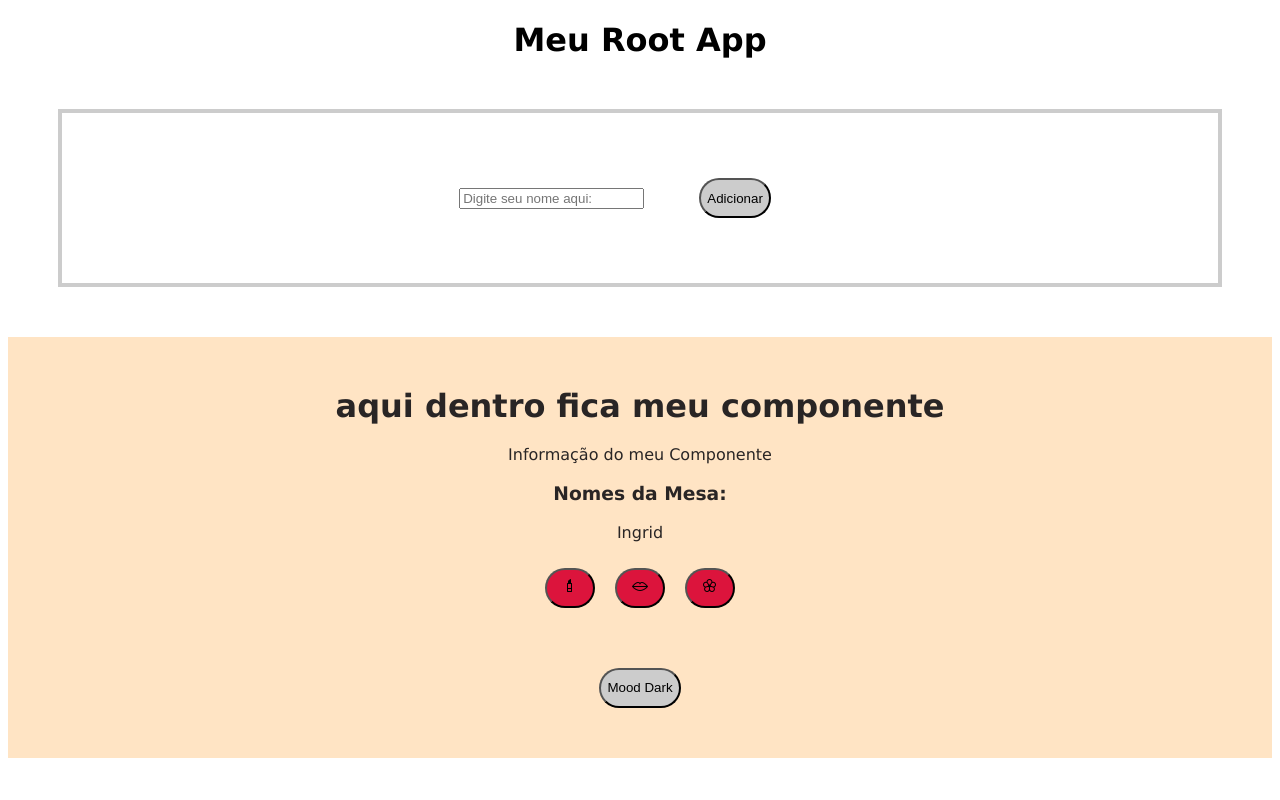
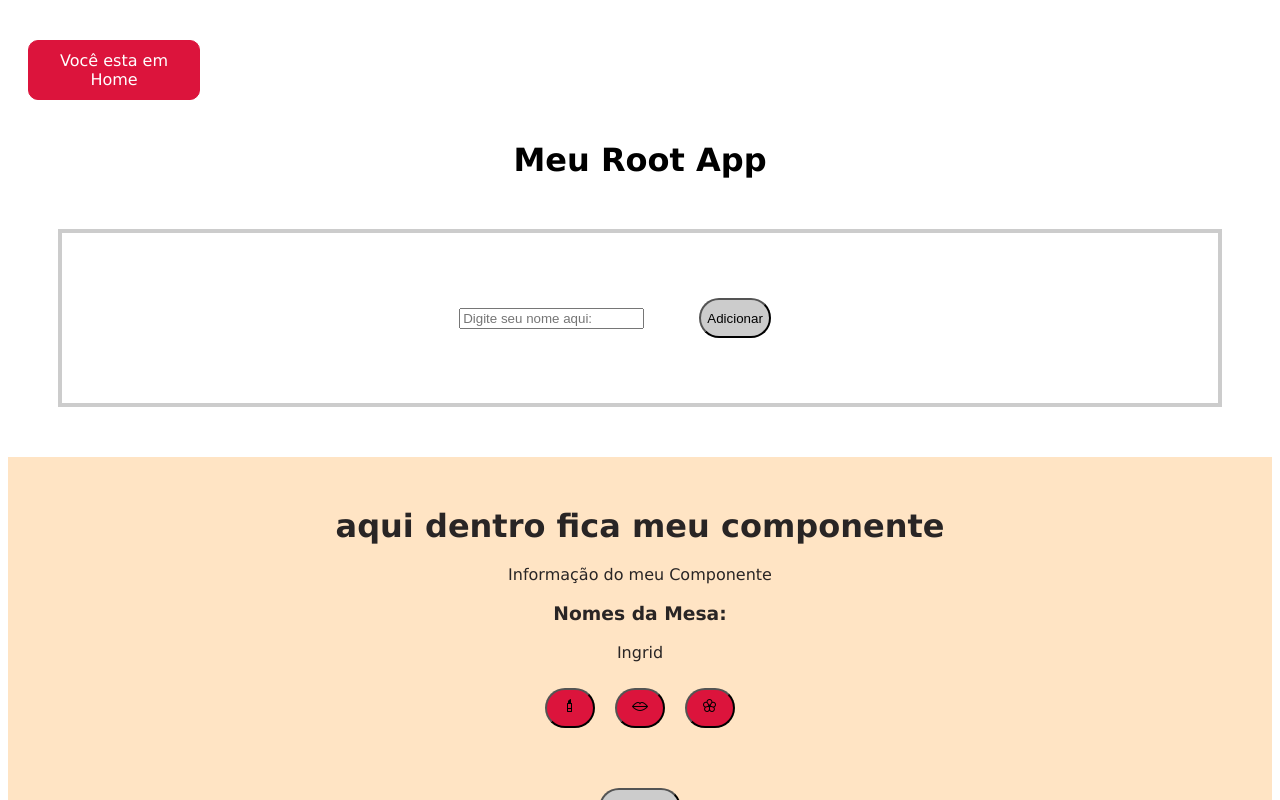
Before and after one commit to dihlopees/vueEstudos, a Vue app: page / in a window 1280 px wide. Both pictures are taken after a click on the button "Mostrar Render". Shown: the top 800 px of the page. Built offline with nearby package versions, Linux system fonts and the light colour scheme.

Commit message:
instalado router, iniciado rotas, criando novas paginas

```diff
--- a/src/App.vue
+++ b/src/App.vue
@@ -1,96 +1,34 @@
 <template>
-  <div>
-    <h1>{{ title }}</h1>
+  <div class="nav">
+  <router-link to="/">Você esta em Home</router-link>
 
-    <div class="input">
-      <input v-model="campo" placeholder="Digite seu nome aqui:" /> {{ aviso }}
-
-      <button @click="pushLista">Adicionar</button>
-    </div>
-
-    <div v-if="showRender">
-      <renderizar :text="text" :items="items" />
-    </div>
-
-    <div class="botao">
-      <button @click="mostrarRender">{{ nomeBotao }}</button>
-    </div>
   </div>
+  <router-view />
 </template>
 
 <script>
-import renderizar from "./components/renderizar_compo.vue";
-
 export default {
   name: "App",
-  components: { renderizar },
-  data() {
-    return {
-      title: "Meu Root App",
-      text: "Informação do meu Componente",
-      showRender: false,
-      nomeBotao: "Mostrar Render",
-      items: ["Ingrid"],
-      campo: "",
-      aviso: "",
-      timer: null,
-    };
-  },
-  methods: {
-    mostrarRender() {
-      this.showRender = !this.showRender;
-
-      if (this.showRender == true) {
-        this.nomeBotao = "Esconder Render";
-      } else {
-        this.nomeBotao = "Mostrar Render";
-      }
-    },
-    pushLista() {
-      if (this.campo.length > 3) {
-        this.items.push(this.campo);
-        alert("Nome adicionado com sucesso");
-      } else {
-        alert("Informe um nome com mais de 3 letras");
-      }
-
-      this.campo = "";
-    },
-    setarTime() {
-      this.aviso = "Aguardando..";
-    },
-  },
-  watch: {
-    campo() {
-      this.aviso = "Digitando...";
-
-      if (this.timer != null) {
-        clearTimeout(this.timer);
-      }
-
-      this.timer = setTimeout(this.setarTime, 1000);
-    },
-  },
 };
 </script>
 
 <style scope>
-#app {
-  font-family: "Lucida Sans", "Lucida Sans Regular", "Lucida Grande",
-    "Lucida Sans Unicode", Geneva, Verdana, sans-serif;
-  text-align: center;
+.nav a{
+  text-decoration: none;
+  border-radius: 10px;
+  color:white;
+  border: 1px solid crimson;
+  padding: 10px;
+  background-color: crimson;
+  width: 150px;
+
+}
+.nav{
+  margin-top:20px;
+  padding: 20px;
+  display: grid;
+  grid-template-columns: repeat(2,50%);
+
 }
 
-.input {
-  border: solid 4px #ccc;
-  margin: 50px;
-  padding: 15px;
-}
-
-button {
-  height: 40px;
-  border-radius: 30px;
-  margin: 50px;
-  background-color: #ccc;
-}
 </style>
--- a/src/components/renderizar_compo.vue
+++ b/src/components/renderizar_compo.vue
@@ -1,16 +1,15 @@
 <template>
-  <div class="backdroop"  >
-    <div class="modal" :class="{dark}"  >
+  <div class="backdroop">
+    <div class="modal" :class="{ dark }">
       <h1>{{ title }}</h1>
       <p>{{ text }}</p>
 
-        <h3> Nomes da Mesa:</h3>
-        <div v-for="item in items" :key="item.items">
+      <h3>Nomes da Mesa:</h3>
+      <div v-for="item in items" :key="item.items">
+        <p>{{ item }}</p>
+      </div>
 
-        <p> {{item}}</p>
-        </div>
-
-      <div class="iconeRedondos" :class="{dark}">
+      <div class="iconeRedondos" :class="{ dark }">
         <button @click="comprar">
           <img src="../assets/imagens/batom.png" />
         </button>
@@ -25,8 +24,6 @@
       <div>
         <button @click="mudarTheme">Mood Dark</button>
       </div>
-
-
     </div>
   </div>
 </template>
@@ -37,15 +34,14 @@ export default {
   data() {
     return {
       title: "aqui dentro fica meu componente",
-      dark:false,
-
-    }
+      dark: false,
+    };
   },
-  methods:{
-    mudarTheme(){
-      this.dark = !this.dark
-    }
-  }
+  methods: {
+    mudarTheme() {
+      this.dark = !this.dark;
+    },
+  },
 };
 </script>
 
@@ -53,7 +49,6 @@ export default {
 .modal {
   background-color: bisque;
   color: rgb(41, 37, 37);
-
 }
 
 .modal h1 {
@@ -67,11 +62,9 @@ export default {
   background-color: crimson;
 }
 
-
-.dark{
+.dark {
   background-color: black;
   color: white;
-
 }
 
 .dark button {
--- a/src/main.js
+++ b/src/main.js
@@ -1,4 +1,5 @@
 import { createApp } from 'vue'
 import App from './App.vue'
+import router from './router'
 
-createApp(App).mount('#app')
+createApp(App).use(router).mount('#app')
--- /dev/null
+++ b/src/pages/Home-page.vue
@@ -0,0 +1,96 @@
+<template>
+  <div>
+    <h1>{{ title }}</h1>
+
+    <div class="input">
+      <input v-model="campo" placeholder="Digite seu nome aqui:" /> {{ aviso }}
+
+      <button @click="pushLista">Adicionar</button>
+    </div>
+
+    <div v-if="showRender">
+      <renderizar :text="text" :items="items" />
+    </div>
+
+    <div class="botao">
+      <button @click="mostrarRender">{{ nomeBotao }}</button>
+    </div>
+  </div>
+</template>
+
+<script>
+import renderizar from "../components/renderizar_compo.vue";
+
+export default {
+  name: "Home-page",
+  components: { renderizar },
+  data() {
+    return {
+      title: "Meu Root App",
+      text: "Informação do meu Componente",
+      showRender: false,
+      nomeBotao: "Mostrar Render",
+      items: ["Ingrid"],
+      campo: "",
+      aviso: "",
+      timer: null,
+    };
+  },
+  methods: {
+    mostrarRender() {
+      this.showRender = !this.showRender;
+
+      if (this.showRender == true) {
+        this.nomeBotao = "Esconder Render";
+      } else {
+        this.nomeBotao = "Mostrar Render";
+      }
+    },
+    pushLista() {
+      if (this.campo.length > 3) {
+        this.items.push(this.campo);
+        alert("Nome adicionado com sucesso");
+      } else {
+        alert("Informe um nome com mais de 3 letras");
+      }
+
+      this.campo = "";
+    },
+    setarTime() {
+      this.aviso = "Aguardando..";
+    },
+  },
+  watch: {
+    campo() {
+      this.aviso = "Digitando...";
+
+      if (this.timer != null) {
+        clearTimeout(this.timer);
+      }
+
+      this.timer = setTimeout(this.setarTime, 1000);
+    },
+  },
+};
+</script>
+
+<style scope>
+#app {
+  font-family: "Lucida Sans", "Lucida Sans Regular", "Lucida Grande",
+    "Lucida Sans Unicode", Geneva, Verdana, sans-serif;
+  text-align: center;
+}
+
+.input {
+  border: solid 4px #ccc;
+  margin: 50px;
+  padding: 15px;
+}
+
+button {
+  height: 40px;
+  border-radius: 30px;
+  margin: 50px;
+  background-color: #ccc;
+}
+</style>
--- /dev/null
+++ b/src/router/index.js
@@ -0,0 +1,19 @@
+import { createRouter, createWebHistory } from "vue-router";
+import Home from '../pages/Home-page.vue'
+
+
+const routes = [
+    {
+        path:'/',
+        name: 'Home',
+        component: Home
+    }
+
+]
+
+const router = createRouter({
+    history: createWebHistory(process.env.BASE_URL), routes
+
+})
+
+export default router;
--- a/vue.config.js
+++ b/vue.config.js
@@ -1,4 +1,5 @@
 const { defineConfig } = require('@vue/cli-service')
 module.exports = defineConfig({
   transpileDependencies: true
+
 })
```
Also changed, not shown: package.json (+7 -4 lines), 1 other file (tests, documents, lock files or other folders).
